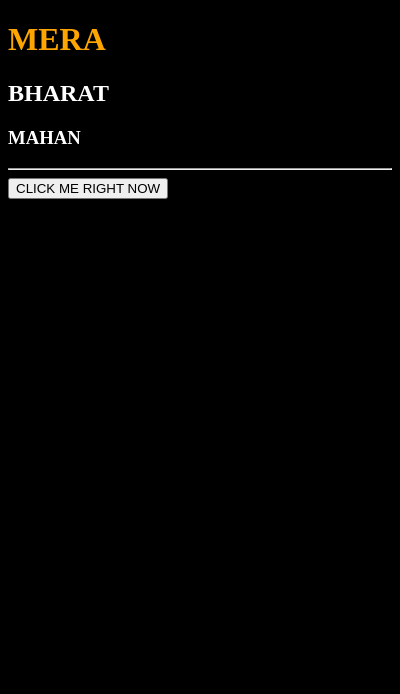
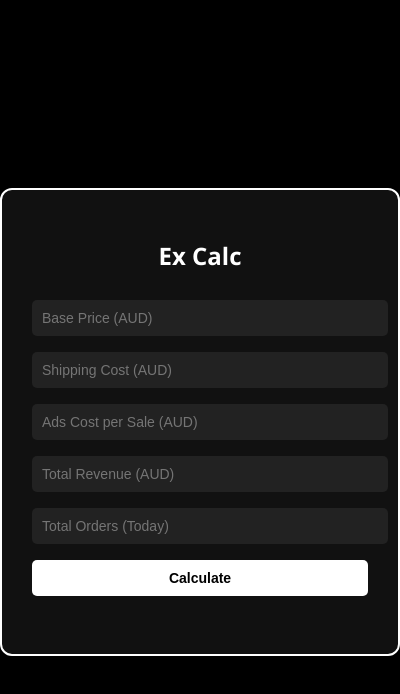
Before and after one commit to harshil6-lab/WEB3, an Electron app: page index.html in a window 400 px wide. Drawn offline with Linux system fonts and the light colour scheme.

Commit message:
Add files via upload

```diff
--- a/index.html
+++ b/index.html
@@ -1,28 +1,116 @@
 <!DOCTYPE html>
 <html lang="en">
 <head>
-  <title>Learning</title>
+  <meta charset="UTF-8" />
+  <meta name="viewport" content="width=device-width, initial-scale=1.0"/>
+  <title>Ex Calc</title>
   <style>
-   #x{
-      color: orange;
-   }
-   .y{
+    body {
+      background-color: #000;
+      color: #fff;
+      font-family: 'Segoe UI', sans-serif;
+      display: flex;
+      justify-content: center;
+      align-items: center;
+      height: 100vh;
+      margin: 0;
+    }
+
+    .calculator {
+      background-color: #111;
+      border: 2px solid #fff;
+      padding: 30px;
+      border-radius: 12px;
+      width: 350px;
+    }
+
+    h2 {
+      text-align: center;
+      margin-bottom: 20px;
+    }
+
+    input, button {
+      width: 100%;
+      padding: 10px;
+      margin: 8px 0;
+      font-size: 14px;
+      border: none;
+      border-radius: 5px;
+    }
+
+    input {
+      background-color: #222;
       color: white;
-   }
+    }
 
-   body{
-    background-color: black;
-   }
+    button {
+      background-color: white;
+      color: black;
+      font-weight: bold;
+      cursor: pointer;
+    }
 
+    .result {
+      margin-top: 20px;
+      font-size: 14px;
+      white-space: pre-line;
+      line-height: 1.6;
+    }
   </style>
 </head>
 <body>
-   <div id="x"><h1>MERA</h1></div>
-   <div class="y"><h2>BHARAT</h2></div>
-   <div class="y"><h3>MAHAN</h3></div>
-   <hr>
-   <button id ="click" onclick="alert('i am click')">CLICK ME RIGHT NOW</button>
+
+  <div class="calculator">
+    <h2>Ex Calc</h2>
+
+    <input type="number" id="basePrice" placeholder="Base Price (AUD)" step="0.01" />
+    <input type="number" id="shippingCost" placeholder="Shipping Cost (AUD)" step="0.01" />
+    <input type="number" id="adsCost" placeholder="Ads Cost per Sale (AUD)" step="0.01" />
+    <input type="number" id="totalRevenue" placeholder="Total Revenue (AUD)" step="0.01" />
+    <input type="number" id="orders" placeholder="Total Orders (Today)" />
+
+    <button onclick="calculate()">Calculate</button>
+
+    <div class="result" id="result"></div>
+  </div>
+
+  <script>
+    function calculate() {
+      const basePrice = parseFloat(document.getElementById("basePrice").value);
+      const shippingCost = parseFloat(document.getElementById("shippingCost").value);
+      const adsCost = parseFloat(document.getElementById("adsCost").value);
+      const totalRevenue = parseFloat(document.getElementById("totalRevenue").value);
+      const orders = parseInt(document.getElementById("orders").value);
+
+      if (isNaN(basePrice) || isNaN(shippingCost) || isNaN(adsCost) || isNaN(totalRevenue) || isNaN(orders)) {
+        document.getElementById("result").innerText = "⚠️ Please enter all fields correctly.";
+        return;
+      }
+
+      const costPerItem = basePrice + shippingCost + adsCost;
+      const totalCost = costPerItem * orders;
+      const profit = totalRevenue - totalCost;
+      const loss = profit < 0 ? -profit : 0;
+      const actualProfit = profit > 0 ? profit : 0;
+      const suggestedRetail = (costPerItem * 1.5).toFixed(2);
+
+      document.getElementById("result").innerText = `
+Base Price: AUD ${basePrice.toFixed(2)}
+Shipping Cost: AUD ${shippingCost.toFixed(2)}
+Ads Cost per Sale: AUD ${adsCost.toFixed(2)}
+
+Total Cost per Item: AUD ${costPerItem.toFixed(2)}
+Orders Today: ${orders}
+Total Revenue: AUD ${totalRevenue.toFixed(2)}
+
+Total Cost: AUD ${totalCost.toFixed(2)}
+Total Profit: AUD ${actualProfit.toFixed(2)}
+Total Loss: AUD ${loss.toFixed(2)}
+
+💡 Suggested Retail Price (50% Profit): AUD ${suggestedRetail}
+      `;
+    }
+  </script>
+
 </body>
-<script src="index.js">
-</script>
 </html>
```
Also changed, not shown: main.js (added, +21 -0 lines), package.json (added, +12 -0 lines), 1 other file.
